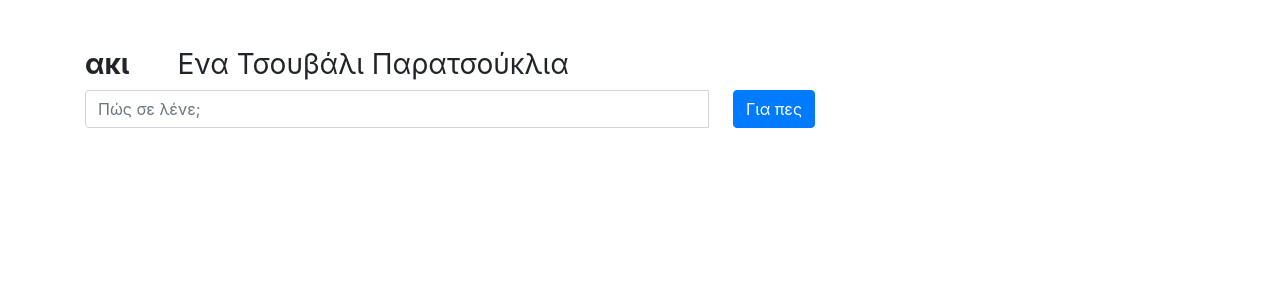
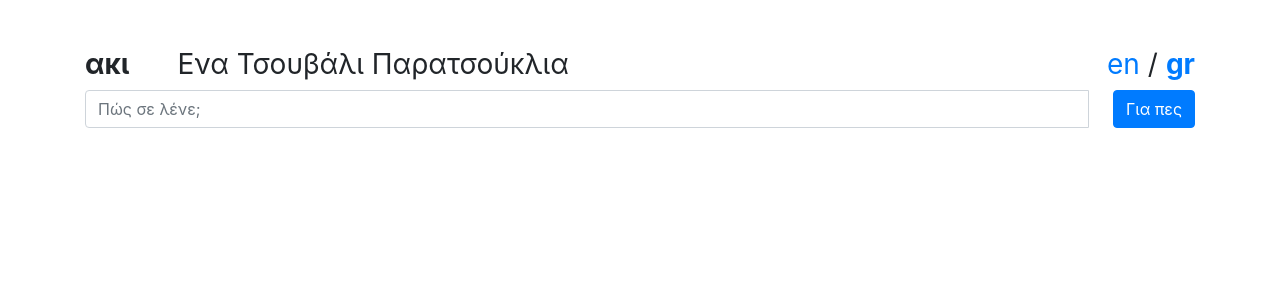
Before and after one commit to heypano/projectaki, a React (Create React App) app: page / in a window 1280 px wide. Shown: the top 300 px of the page. Built offline with nearby package versions, Linux system fonts and the light colour scheme.

Commit message:
Switching languages

```diff
--- a/src/App.js
+++ b/src/App.js
@@ -3,11 +3,12 @@ import "bootstrap/dist/css/bootstrap-reboot.min.css";
 import "bootstrap/dist/css/bootstrap-grid.min.css";
 import "bootstrap/dist/css/bootstrap.min.css";
 import "./index.css";
-import { useParams } from "react-router-dom";
+import { useParams, useHistory } from "react-router-dom";
 import { getCombinations, getString } from "./data";
 
 function App({ language: initialLanguage }) {
-  const { word } = useParams();
+  const { word = "" } = useParams();
+  const { push: redirect } = useHistory();
   const [message, setMessage] = useState(word);
   const [language, setLanguage] = useState(initialLanguage);
   const textField = useRef();
@@ -16,11 +17,46 @@ function App({ language: initialLanguage }) {
   return (
     <div className="container mt-5">
       <div className="row">
-        <div className="col-12 col-md-8">
-          <h3>
-            <strong className="mr-5">{s("aki")}</strong>
-            {s("getYourYpokoristiko")}
-          </h3>
+        <div className="col-12">
+          <div className="d-flex justify-content-between">
+            <h3>
+              <strong className="mr-5">{s("aki")}</strong>
+              {s("getYourYpokoristiko")}
+            </h3>
+            <h3>
+              <a
+                className={
+                  language === "en"
+                    ? "text-primary font-weight-bold"
+                    : "text-primary"
+                }
+                href="#"
+                onClick={e => {
+                  e.preventDefault();
+                  setLanguage("en");
+                  redirect(`/en/${encodeURIComponent(message)}`);
+                }}
+              >
+                en
+              </a>
+              <span className="pl-2 pr-2">/</span>
+              <a
+                className={
+                  language === "gr"
+                    ? "text-primary font-weight-bold"
+                    : "text-primary"
+                }
+                href="#"
+                onClick={e => {
+                  e.preventDefault();
+                  setLanguage("gr");
+                  redirect(`/gr/${encodeURIComponent(message)}`);
+                }}
+              >
+                gr
+              </a>
+            </h3>
+          </div>
           <div className="input-group mb-3">
             <input
               type="text"
@@ -31,7 +67,12 @@ function App({ language: initialLanguage }) {
             />
             <button
               className="btn btn-primary"
-              onClick={() => setMessage(textField.current.value)}
+              onClick={() => {
+                setMessage(textField.current.value);
+                redirect(
+                  `/${language}/${encodeURIComponent(textField.current.value)}`
+                );
+              }}
             >
               {s("submitText")}
             </button>
--- a/src/data.js
+++ b/src/data.js
@@ -205,14 +205,14 @@ export const combineWords = (message = "", ending = "", links = []) => {
 export const getCombinations = (message = "", language = "gr") => {
   const result = [];
   const translatedLinks =
-    language == "gr"
+    language === "gr"
       ? Object.keys(links)
       : Object.keys(links).map(key => {
           return links[key][language];
         });
   const allLinks = [[], ...combinations(translatedLinks)];
   const translatedEndings =
-    language == "gr"
+    language === "gr"
       ? Object.keys(endings)
       : Object.keys(endings).map(key => endings[key][language]);
 
```
